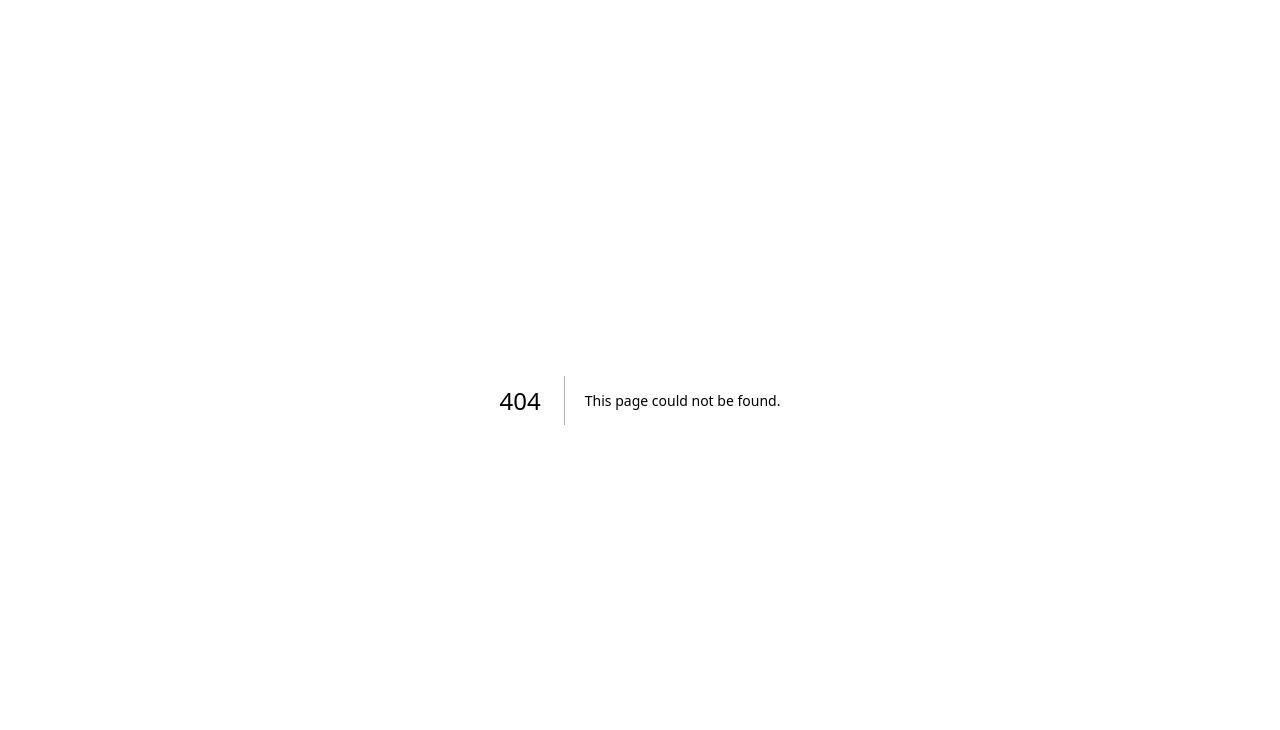
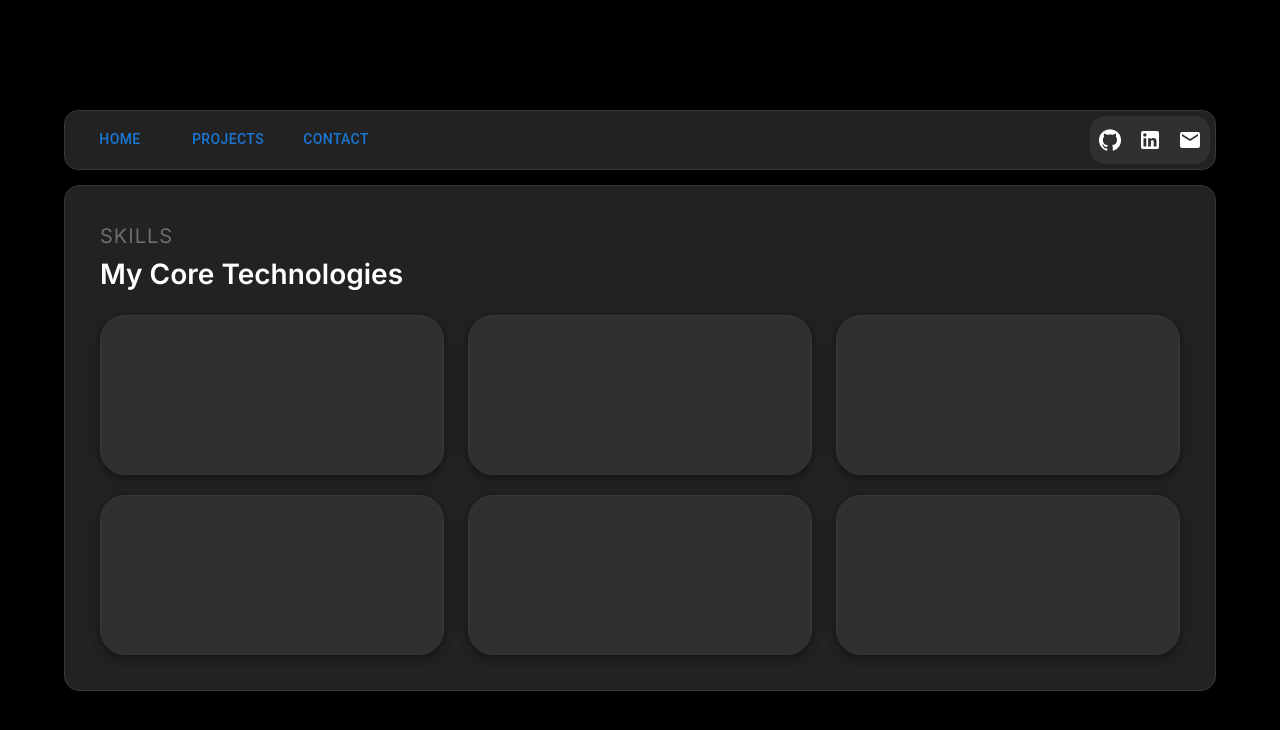
Before and after one commit to TheoSlater/portfolio, a Next.js app: page /skills in a window 1280 px wide. Before the commit this address had no page. Shown: the top 730 px of the page. Built offline with nearby package versions, Linux system fonts and the light colour scheme.

Commit message:
new contact page and skills page WIP

```diff
--- /dev/null
+++ b/app/components/ColorButton.tsx
@@ -0,0 +1,12 @@
+import { Button, ButtonProps } from "@mui/material";
+import styled from "styled-components";
+
+const ColorButton = styled(Button)<ButtonProps>(() => ({
+  color: "white",
+  backgroundColor: "rgb(48, 48, 48)",
+  "&:hover": {
+    backgroundColor: "rgb(44, 44, 44)",
+  },
+}));
+
+export default ColorButton;
--- a/app/components/Navbar.tsx
+++ b/app/components/Navbar.tsx
@@ -12,14 +12,7 @@ import LinkedInIcon from "@mui/icons-material/LinkedIn";
 import MailIcon from "@mui/icons-material/Mail";
 import GitHubIcon from "@mui/icons-material/GitHub";
 import Link from "next/link";
-
-const ColorButton = styled(Button)<ButtonProps>(() => ({
-  color: "white",
-  backgroundColor: "rgb(48, 48, 48)",
-  "&:hover": {
-    backgroundColor: "rgb(44, 44, 44)",
-  },
-}));
+import ColorButton from "./ColorButton";
 
 export default function Navbar() {
   return (
@@ -53,11 +46,13 @@ export default function Navbar() {
             Projects
           </ColorButton>
         </Link>
-        <ColorButton
-          style={{ height: "48px", width: "100px", borderRadius: "12px" }}
-        >
-          Contact
-        </ColorButton>
+        <Link href={"/contact"} passHref>
+          <ColorButton
+            style={{ height: "48px", width: "100px", borderRadius: "12px" }}
+          >
+            Contact
+          </ColorButton>
+        </Link>
       </Stack>
       <Box
         sx={{
--- /dev/null
+++ b/app/contact/page.tsx
@@ -0,0 +1,46 @@
+"use client";
+
+import { Container, Box, Avatar } from "@mui/material";
+import Navbar from "../components/Navbar";
+import { useEffect, useState } from "react";
+
+export default function Contact() {
+  return (
+    <div
+      className="page-container"
+      style={{
+        height: "100vh",
+        display: "flex",
+        justifyContent: "center",
+        alignItems: "center",
+      }}
+    >
+      <Container fixed>
+        <Navbar />
+        <Box
+          sx={{
+            padding: "35px",
+            bgcolor: "rgb(34, 34, 34)",
+            borderColor: "rgb(55, 55, 55)",
+            borderWidth: "1px",
+            width: "100%",
+            minHeight: "32vh",
+            borderRadius: "15px",
+            margin: "auto",
+          }}
+        >
+          <h1 style={{ fontSize: "50px", fontWeight: "bold" }}>Contact.</h1>
+          <p
+            style={{
+              fontSize: "20px",
+              marginTop: "0px",
+              marginBottom: "20px",
+            }}
+          >
+            Here are some ways to get in contact with me...
+          </p>
+        </Box>
+      </Container>
+    </div>
+  );
+}
--- a/app/globals.css
+++ b/app/globals.css
@@ -16,3 +16,18 @@ body {
 ::-webkit-scrollbar {
   display: none;
 }
+
+.page-container {
+  opacity: 0; /* Start with transparency */
+  animation: fadeIn 0.35s ease-in-out forwards; /* Animation properties */
+}
+
+/* Keyframes for the fade-in animation */
+@keyframes fadeIn {
+  from {
+    opacity: 0; /* Start from transparency */
+  }
+  to {
+    opacity: 1; /* Fade to fully visible */
+  }
+}
--- a/app/page.tsx
+++ b/app/page.tsx
@@ -3,10 +3,12 @@
 import { Container, Box, Avatar } from "@mui/material";
 import Navbar from "./components/Navbar";
 import { useEffect, useState } from "react";
+import Link from "next/link";
 
 export default function Home() {
   return (
     <div
+      className="page-container"
       style={{
         height: "100vh",
         display: "flex",
@@ -65,9 +67,17 @@ export default function Home() {
               experimenting and developing new ideas for websites or apps. While
               doing my studies, my times will also be available for freelance
               work. If you are looking for someone to cooperate with on projects
-              related to digital space, I will be glad to share how we can join
-              forces. If you want to team up with me, I&apos;m all ears, so feel
-              free to get in touch
+              related to the digital space, I will be glad to share how we can
+              join forces. If you want to team up with me, I&apos;m all ears, so
+              feel free to,{" "}
+              <Link
+                href="/contact"
+                style={{ textDecoration: "underline", fontWeight: "bold" }}
+                passHref
+              >
+                get in touch
+              </Link>
+              .
             </p>
           </Container>
         </Box>
--- /dev/null
+++ b/app/skills/page.tsx
@@ -0,0 +1,131 @@
+"use client";
+
+import { Container, Box, Avatar, Paper, Grid, Stack } from "@mui/material";
+import Navbar from "../components/Navbar";
+import { useEffect, useState } from "react";
+
+export default function Skills() {
+  return (
+    <div
+      className="page-container"
+      style={{
+        height: "100vh",
+        display: "flex",
+        justifyContent: "center",
+        alignItems: "center",
+      }}
+    >
+      <Container fixed>
+        <Navbar />
+        <Box
+          sx={{
+            padding: "35px",
+            bgcolor: "rgb(34, 34, 34)",
+            borderColor: "rgb(55, 55, 55)",
+            borderWidth: "1px",
+            width: "100%",
+            minHeight: "55vh",
+            borderRadius: "15px",
+            margin: "auto",
+          }}
+        >
+          <h1
+            style={{
+              color: "rgb(110, 110, 110)",
+              fontSize: "20px",
+              marginBottom: "2px",
+              letterSpacing: "1px",
+            }}
+          >
+            SKILLS
+          </h1>
+          <h1
+            style={{
+              fontSize: "28px",
+              fontWeight: "550",
+              marginBottom: "20px",
+            }}
+          >
+            My Core Technologies
+          </h1>
+          <Grid container spacing={3} sx={{ marginBottom: "20px" }}>
+            <Grid item xs={4}>
+              <Paper
+                elevation={5}
+                sx={{
+                  bgcolor: "rgb(48,48,48)",
+                  height: "20vh",
+                  borderRadius: "25px",
+                  borderWidth: "1px",
+                  borderColor: "rgb(55, 55, 55)",
+                }}
+              />
+            </Grid>
+            <Grid item xs={4}>
+              <Paper
+                elevation={5}
+                sx={{
+                  bgcolor: "rgb(48,48,48)",
+                  height: "20vh",
+                  borderRadius: "25px",
+                  borderWidth: "1px",
+                  borderColor: "rgb(55, 55, 55)",
+                }}
+              />
+            </Grid>
+            <Grid item xs={4}>
+              <Paper
+                elevation={5}
+                sx={{
+                  bgcolor: "rgb(48,48,48)",
+                  height: "20vh",
+                  borderRadius: "25px",
+                  borderWidth: "1px",
+                  borderColor: "rgb(55, 55, 55)",
+                }}
+              />
+            </Grid>
+          </Grid>
+          <Grid container spacing={3}>
+            <Grid item xs={4}>
+              <Paper
+                elevation={5}
+                sx={{
+                  bgcolor: "rgb(48,48,48)",
+                  height: "20vh",
+                  borderRadius: "25px",
+                  borderWidth: "1px",
+                  borderColor: "rgb(55, 55, 55)",
+                }}
+              />
+            </Grid>
+            <Grid item xs={4}>
+              <Paper
+                elevation={5}
+                sx={{
+                  bgcolor: "rgb(48,48,48)",
+                  height: "20vh",
+                  borderRadius: "25px",
+                  borderWidth: "1px",
+                  borderColor: "rgb(55, 55, 55)",
+                }}
+              />
+            </Grid>
+            <Grid item xs={4}>
+              <Paper
+                elevation={5}
+                sx={{
+                  bgcolor: "rgb(48,48,48)",
+                  height: "20vh",
+                  borderRadius: "25px",
+                  borderWidth: "1px",
+                  borderColor: "rgb(55, 55, 55)",
+                }}
+              />
+            </Grid>
+          </Grid>
+        </Box>
+      </Container>
+    </div>
+  );
+}
```
Also changed, not shown: app/projects/page.tsx (+42 -4 lines).
